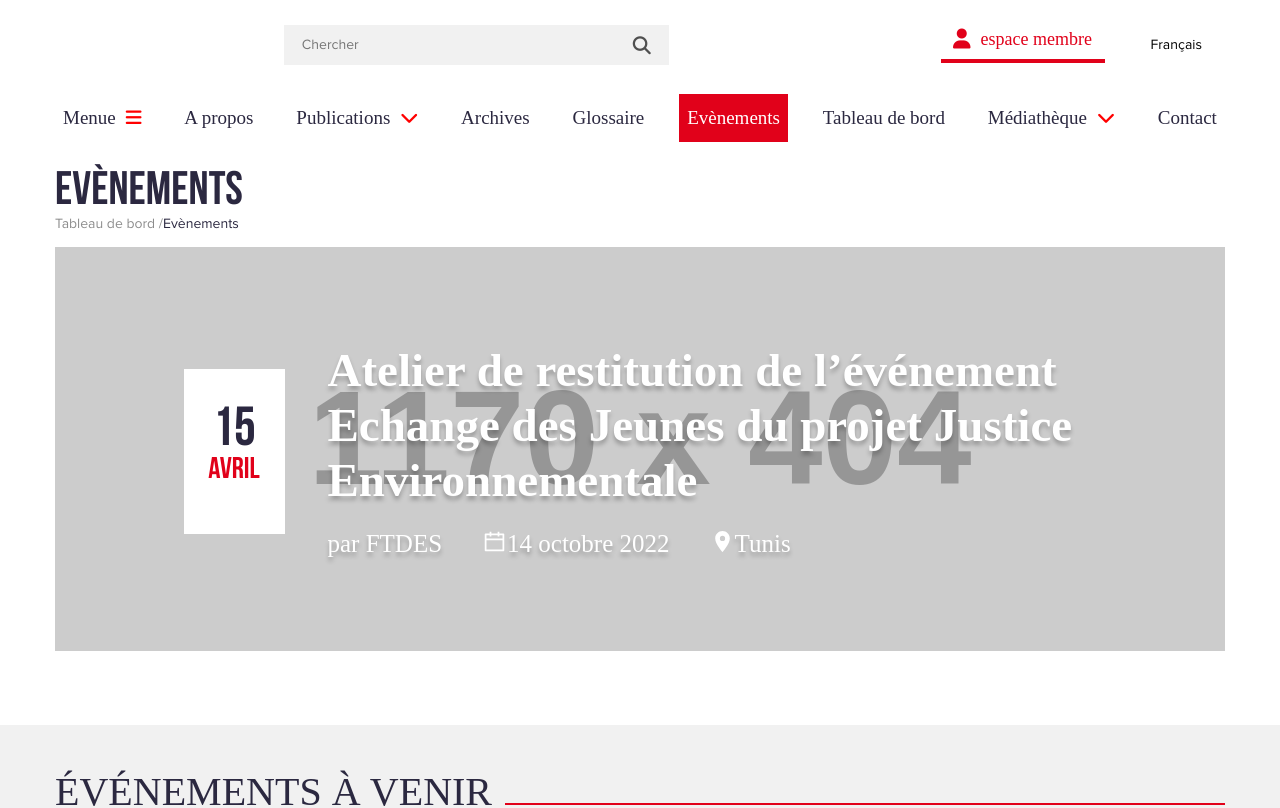
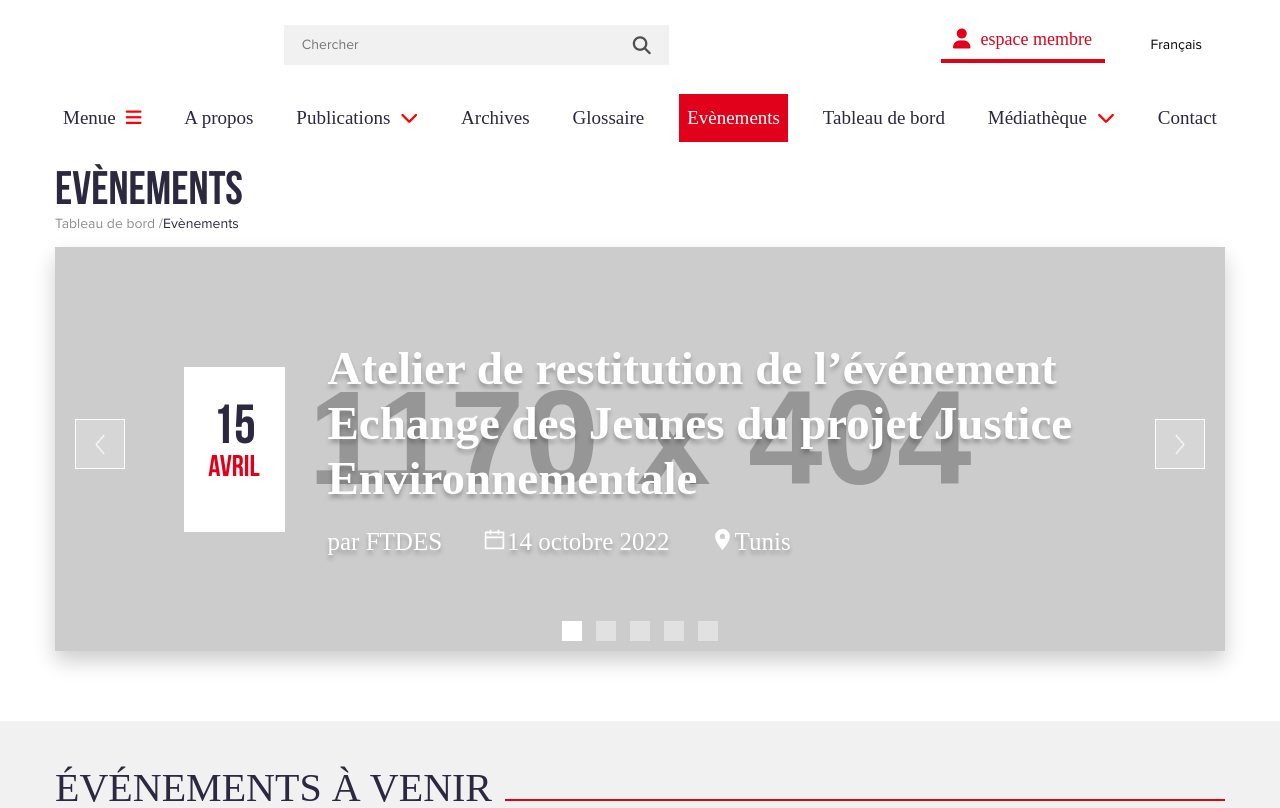
Before and after one commit to tarekguermazi/buildfront0602, a React (Create React App) app: page /Evenements in a window 1280 px wide. Shown: the top 808 px of the page. Built offline with nearby package versions, Linux system fonts and the light colour scheme.

Commit message:
add slider in the evenemnt header

```diff
--- a/src/view/Evenements/Evenements.tsx
+++ b/src/view/Evenements/Evenements.tsx
@@ -6,6 +6,7 @@ import Image from "../shared/Image";
 import { AiOutlineCalendar } from "react-icons/ai";
 import { MdLocationOn } from "react-icons/md";
 import { Link } from "react-router-dom";
+import Slider from "../shared/Slider/Slider";
 function Evenements() {
   return (
     <>
@@ -15,13 +16,7 @@ function Evenements() {
       />
       <div className='page__evenement'>
         <div className='evenment__header'>
-          <Image
-            width={1170}
-            height={404}
-            src='https://placehold.jp/1170x404.png'
-            alt='Placeholder'
-          />
-
+          <Slider height={404} width={1170} label='slider' />
           <div className='evenement__message'>
             <div className='messageEvenement__left'>
               <div className='left__number'>15</div>
--- /dev/null
+++ b/src/view/shared/Slider/BtnSlider.tsx
@@ -0,0 +1,15 @@
+import React from "react";
+import "./Slider.css";
+import { arrow__left, arrow__right } from "../../../assets/images";
+export default function BtnSlider({ direction, moveSlide }) {
+  return (
+    <button
+      onClick={moveSlide}
+      className={direction === "next" ? "btn-slide next" : "btn-slide prev"}>
+      <img
+        src={direction === "next" ? arrow__left : arrow__right}
+        alt='arrow'
+      />
+    </button>
+  );
+}
--- /dev/null
+++ b/src/view/shared/Slider/Slider.css
@@ -0,0 +1,73 @@
+.container-slider {
+  position: relative;
+  overflow: hidden;
+  box-shadow: 0 10px 20px rgba(0, 0, 0, 0.2);
+}
+@media screen and (max-width: 700px) {
+  .container-slider {
+    margin: 100px 10px 0;
+  }
+}
+.slide {
+  width: 100%;
+  height: 100%;
+  position: absolute;
+  opacity: 0;
+  transition: opacity ease-in-out 0.4s;
+}
+.slide img {
+  width: 100%;
+  height: 100%;
+  object-fit: cover;
+}
+.active-anim {
+  opacity: 1;
+}
+
+.btn-slide {
+  width: 50px;
+  height: 50px;
+  background: rgba(255, 255, 255, 0.2);
+  border: 1px solid #ffffff;
+  position: absolute;
+  display: flex;
+  justify-content: center;
+  align-items: center;
+  cursor: pointer;
+}
+
+.btn-slide img {
+  width: 10.5px;
+  height: 21px;
+  pointer-events: none;
+}
+.prev {
+  top: 50%;
+  left: 20px;
+  transform: translateY(-60%);
+}
+.next {
+  top: 50%;
+  right: 20px;
+  transform: translateY(-60%);
+}
+
+.container-dots {
+  position: absolute;
+  bottom: 10px;
+  left: 50%;
+  transform: translateX(-50%);
+  display: flex;
+}
+.dot {
+  width: 20px;
+  height: 20px;
+  margin: 0 7px;
+  background: var(--white);
+  opacity: 0.4;
+  cursor: pointer;
+}
+.dot.active {
+  opacity: 1;
+  background: var(--white);
+}
--- /dev/null
+++ b/src/view/shared/Slider/Slider.tsx
@@ -0,0 +1,69 @@
+import React, { useState } from "react";
+import "./Slider.css";
+import BtnSlider from "./BtnSlider";
+import dataSlider from "./dataSlider";
+import Image from "../../shared/Image";
+import PropTypes from "prop-types";
+function Slider(props) {
+  const alt = props.slider;
+  const [slideIndex, setSlideIndex] = useState(1);
+  const width = Number(props.width);
+  const height = Number(props.height);
+
+  const nextSlide = () => {
+    if (slideIndex !== dataSlider.length) {
+      setSlideIndex(slideIndex + 1);
+    } else if (slideIndex === dataSlider.length) {
+      setSlideIndex(1);
+    }
+  };
+
+  const prevSlide = () => {
+    if (slideIndex !== 1) {
+      setSlideIndex(slideIndex - 1);
+    } else if (slideIndex === 1) {
+      setSlideIndex(dataSlider.length);
+    }
+  };
+
+  const moveDot = (index) => {
+    setSlideIndex(index);
+  };
+
+  return (
+    <div className='container-slider' style={{ width: width, height: height }}>
+      {dataSlider.map((obj, index) => {
+        return (
+          <div
+            key={obj.id}
+            className={
+              slideIndex === index + 1 ? "slide active-anim" : "slide"
+            }>
+            <Image
+              width={width}
+              height={height}
+              src='https://placehold.jp/1170x404.png'
+              alt={alt}
+            />
+          </div>
+        );
+      })}
+      <BtnSlider moveSlide={nextSlide} direction={"next"} />
+      <BtnSlider moveSlide={prevSlide} direction={"prev"} />
+
+      <div className='container-dots'>
+        {Array.from({ length: 5 }).map((item, index) => (
+          <div
+            onClick={() => moveDot(index + 1)}
+            className={slideIndex === index + 1 ? "dot active" : "dot"}></div>
+        ))}
+      </div>
+    </div>
+  );
+}
+Slider.propTypes = {
+  label: PropTypes.string,
+  height: PropTypes.number,
+  width: PropTypes.number,
+};
+export default Slider;
--- /dev/null
+++ b/src/view/shared/Slider/dataSlider.tsx
@@ -0,0 +1,31 @@
+import { v4 as uuidv4 } from "uuid";
+
+const dataSlider = [
+  {
+    id: uuidv4(),
+    title: "Lorem ipsum",
+    subTitle: "Lorem",
+  },
+  {
+    id: uuidv4(),
+    title: "Lorem ipsum",
+    subTitle: "Lorem",
+  },
+  {
+    id: uuidv4(),
+    title: "Lorem ipsum",
+    subTitle: "Lorem",
+  },
+  {
+    id: uuidv4(),
+    title: "Lorem ipsum",
+    subTitle: "Lorem",
+  },
+  {
+    id: uuidv4(),
+    title: "Lorem ipsum",
+    subTitle: "Lorem",
+  },
+];
+
+export default dataSlider;
```
